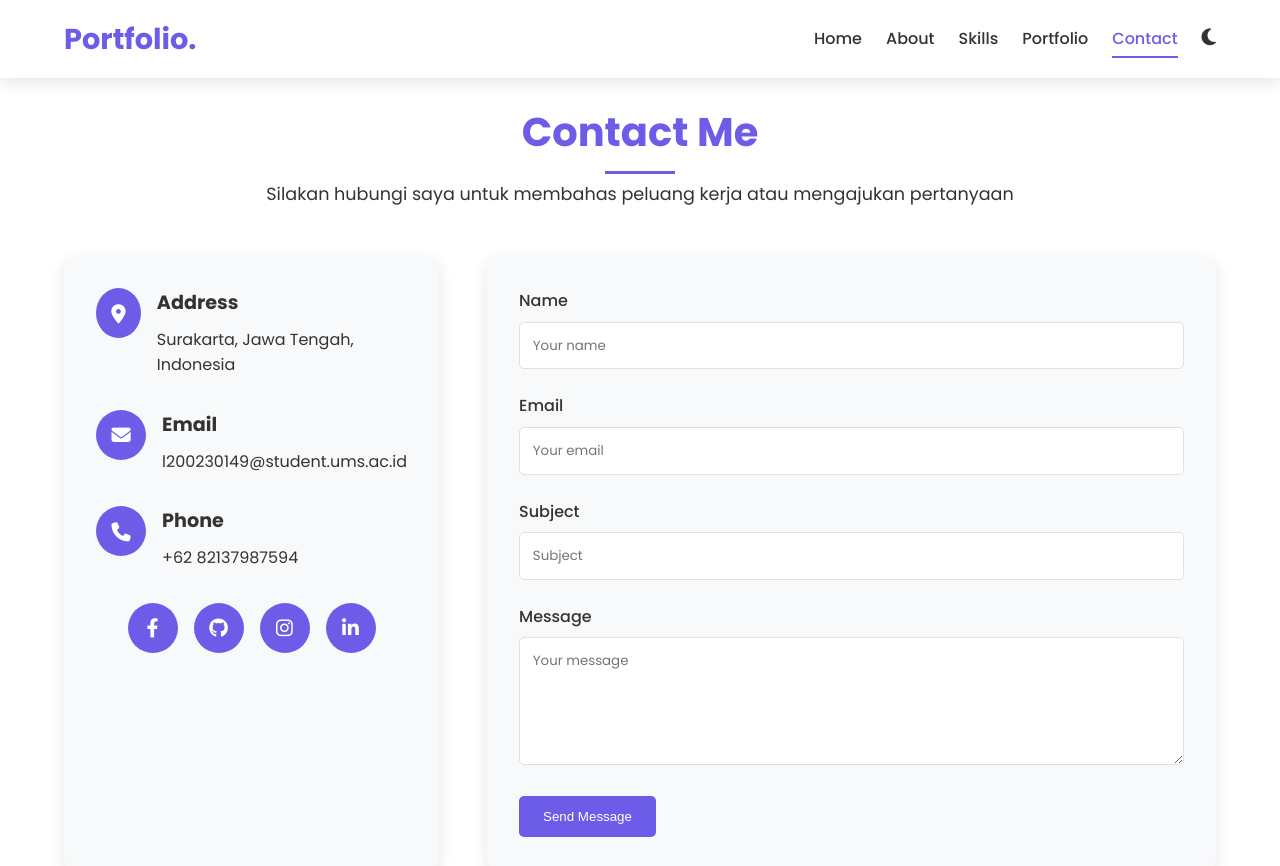
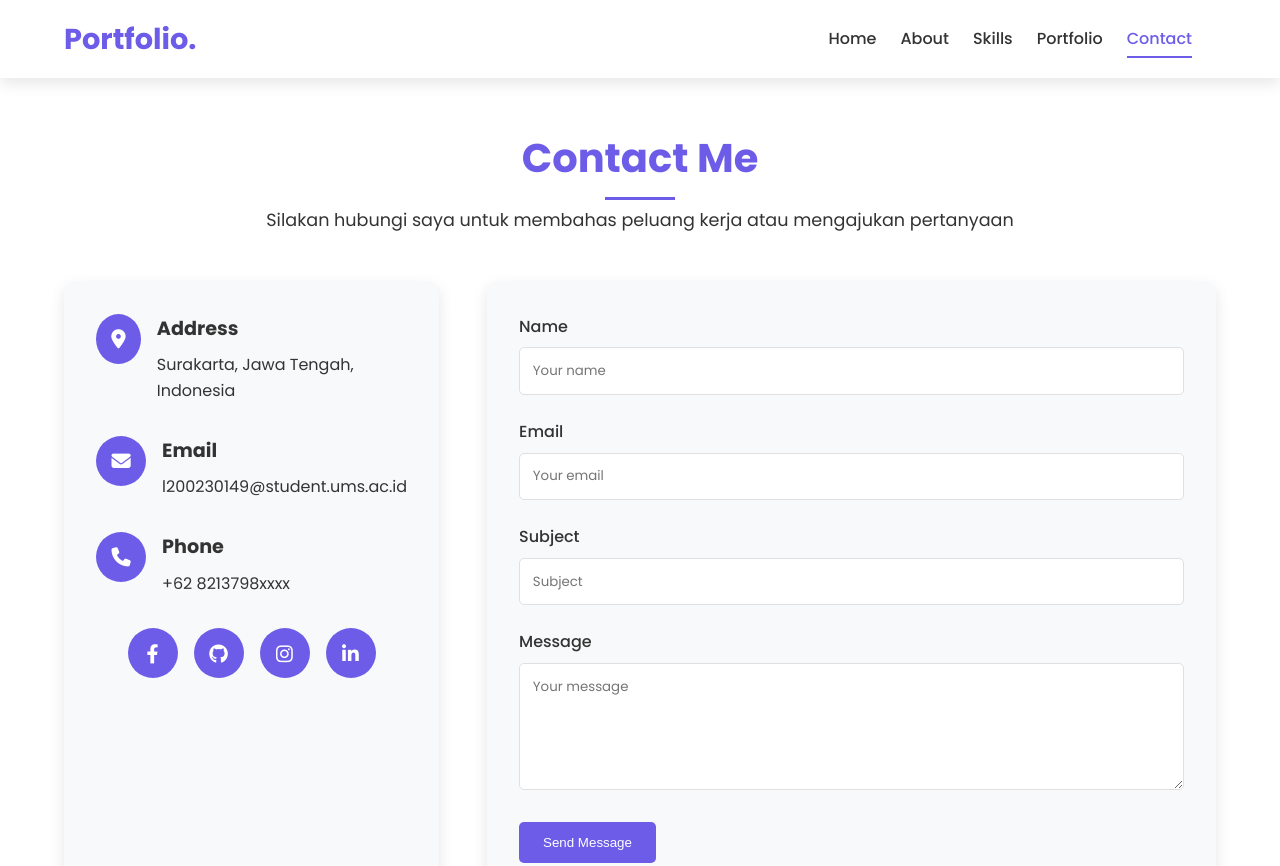
Before and after one commit to faiqzdhn/web_porto, a plain HTML site: page contact.html in a window 1280 px wide. Shown: the top 866 px of the page. Drawn offline with Linux system fonts and the light colour scheme.

Commit message:
Update contact.html

```diff
--- a/contact.html
+++ b/contact.html
@@ -9,6 +9,9 @@
     <link href="https://fonts.googleapis.com/css2?family=Poppins:wght@300;400;500;600;700&display=swap" rel="stylesheet">
 </head>
 <body>
+    <!-- checkbox tersembunyi untuk toggle dark mode -->
+    <input type="checkbox" id="theme-toggle">
+
     <header>
         <div class="logo">
             <h2>Portfolio.</h2>
@@ -20,7 +23,7 @@
                 <li><a href="skills.html">Skills</a></li>
                 <li><a href="portfolio.html">Portfolio</a></li>
                 <li><a href="contact.html" class="active">Contact</a></li>
-                <li><button id="theme-toggle"><i class="fas fa-moon"></i></button></li>
+                <li><label for="theme-toggle" class="theme-switch"></label></li>
             </ul>
         </nav>
     </header>
@@ -60,7 +63,7 @@
                         </div>
                         <div class="contact-details">
                             <h3>Phone</h3>
-                            <p>+62 82137987594</p>
+                            <p>+62 8213798xxxx</p>
                         </div>
                     </div>
 
```
